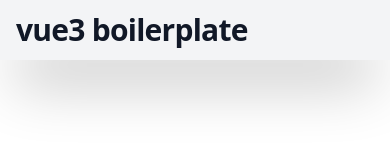
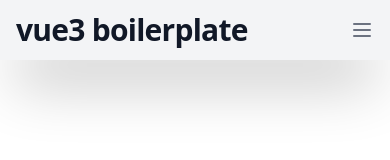
Before and after one commit to savconstantine/vue3-boilerplate, a Vue app: page / in a window 390 px wide. Shown: the top 160 px of the page. Built offline with nearby package versions, Linux system fonts and the light colour scheme.

Commit message:
add menu btn for responsive stuff

```diff
--- a/src/components/Header.vue
+++ b/src/components/Header.vue
@@ -10,6 +10,52 @@
           vue3 boilerplate
         </h1>
       </div>
+      <div class="sm:hidden">
+        <button
+          @click="isOpen = !isOpen"
+          type="button"
+          class="block text-gray-500 hover:text-white focus:text-white focus:outline-none"
+        >
+          <svg class="h-6 w-6 fill-current" viewBox="0 0 24 24">
+            <path
+              v-if="isOpen"
+              fill-rule="evenodd"
+              d="M18.278 16.864a1 1 0 0 1-1.414 1.414l-4.829-4.828-4.828 4.828a1 1 0 0 1-1.414-1.414l4.828-4.829-4.828-4.828a1 1 0 0 1 1.414-1.414l4.829 4.828 4.828-4.828a1 1 0 1 1 1.414 1.414l-4.828 4.829 4.828 4.828z"
+            />
+            <path
+              v-if="!isOpen"
+              fill-rule="evenodd"
+              d="M4 5h16a1 1 0 0 1 0 2H4a1 1 0 1 1 0-2zm0 6h16a1 1 0 0 1 0 2H4a1 1 0 0 1 0-2zm0 6h16a1 1 0 0 1 0 2H4a1 1 0 0 1 0-2z"
+            />
+          </svg>
+        </button>
+      </div>
     </div>
+    <nav
+      :class="isOpen ? 'block' : 'hidden'"
+      class="px-2 pt-2 pb-4 sm:flex sm:p-0"
+    >
+
+      <RouterLink
+        class="block px-2 py-1 text-white font-semibold rounded hover:bg-gray-800 sm:mt-0 sm:ml-2"
+        to="/"
+        >Home</RouterLink
+      >
+      <RouterLink
+        class="block px-2 py-1 text-white font-semibold rounded hover:bg-gray-800 sm:mt-0 sm:ml-2"
+        to="/about"
+        >About</RouterLink
+      >
+    </nav>
   </header>
 </template>
+
+<script>
+export default {
+  data() {
+    return {
+      isOpen: false,
+    };
+  },
+};
+</script>
```
